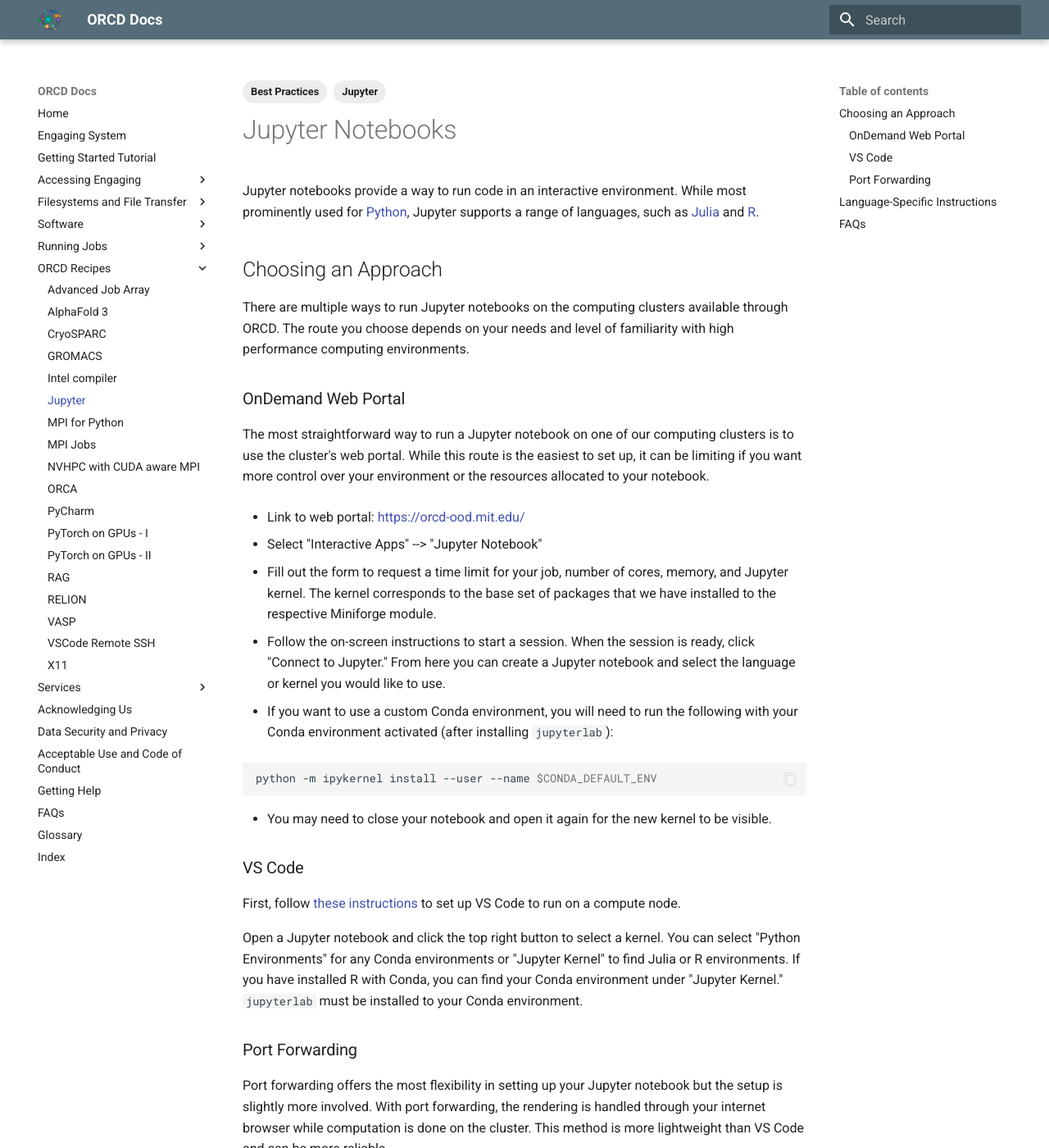
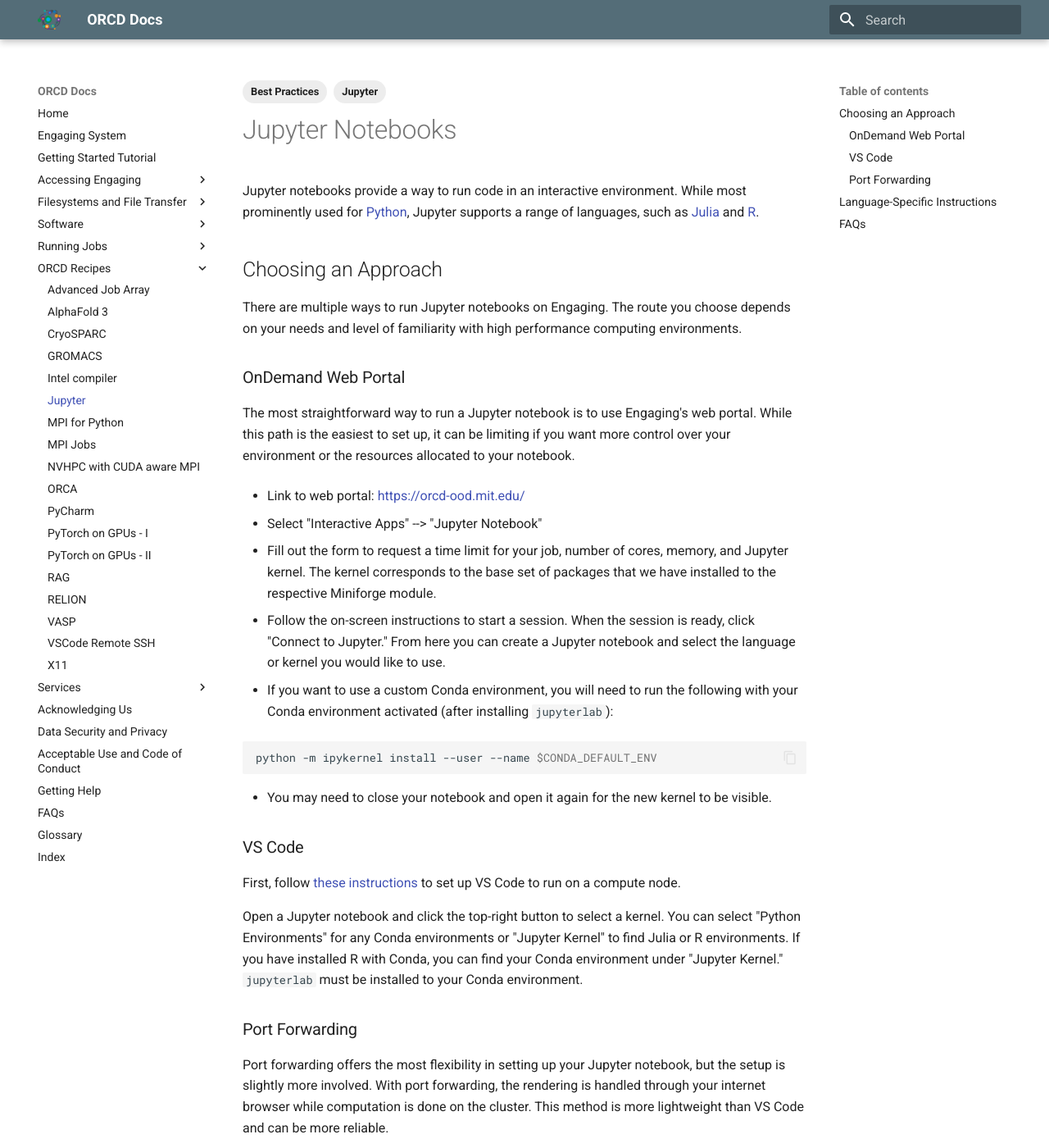
Before and after one commit to mit-orcd/orcd-docs-edit, an MkDocs documentation site: the page built from docs/recipes/jupyter.md, in a window 1280 px wide and 1400 px high. Shown: the whole window at 82% size. Built offline with MkDocs 1.6.1 and Material for MkDocs 9.7.7, drawn with Linux system fonts in a browser that asks for light colours; some of the changed text lies outside the part shown.

Commit message:
updating phrasing

```diff
--- a/docs/recipes/jupyter.md
+++ b/docs/recipes/jupyter.md
@@ -13,16 +13,12 @@
 
 ## Choosing an Approach
 
-There are multiple ways to run Jupyter notebooks on the computing clusters
-available through ORCD. The route you choose depends on your needs and level of
+There are multiple ways to run Jupyter notebooks on Engaging. The route you choose depends on your needs and level of
 familiarity with high performance computing environments.
 
 ### OnDemand Web Portal
 
-The most straightforward way to run a Jupyter notebook on one of our computing
-clusters is to use the cluster's web portal. While this route is the easiest
-to set up, it can be limiting if you want more control over your environment
-or the resources allocated to your notebook.
+The most straightforward way to run a Jupyter notebook is to use Engaging's web portal. While this path is the easiest to set up, it can be limiting if you want more control over your environment or the resources allocated to your notebook.
 
 - Link to web portal:
 [https://orcd-ood.mit.edu/](https://orcd-ood.mit.edu/)
@@ -47,7 +43,7 @@
 First, follow [these instructions](./vscode.md) to set up VS Code to run on a
 compute node.
 
-Open a Jupyter notebook and click the top right button to select a kernel. You
+Open a Jupyter notebook and click the top-right button to select a kernel. You
 can select "Python Environments" for any Conda environments or "Jupyter Kernel"
 to find Julia or R environments. If you have installed R with Conda, you can
 find your Conda environment under "Jupyter Kernel." `jupyterlab` must be
@@ -55,8 +51,7 @@
 
 ### Port Forwarding
 
-Port forwarding offers the most flexibility in setting up your Jupyter notebook
-but the setup is slightly more involved. With port forwarding, the rendering
+Port forwarding offers the most flexibility in setting up your Jupyter notebook, but the setup is slightly more involved. With port forwarding, the rendering
 is handled through your internet browser while computation is done on the
 cluster. This method is more lightweight than VS Code and can be more reliable.
 
```
Also changed, not shown: other parts of docs/recipes/jupyter.md (+7 -7 lines).
